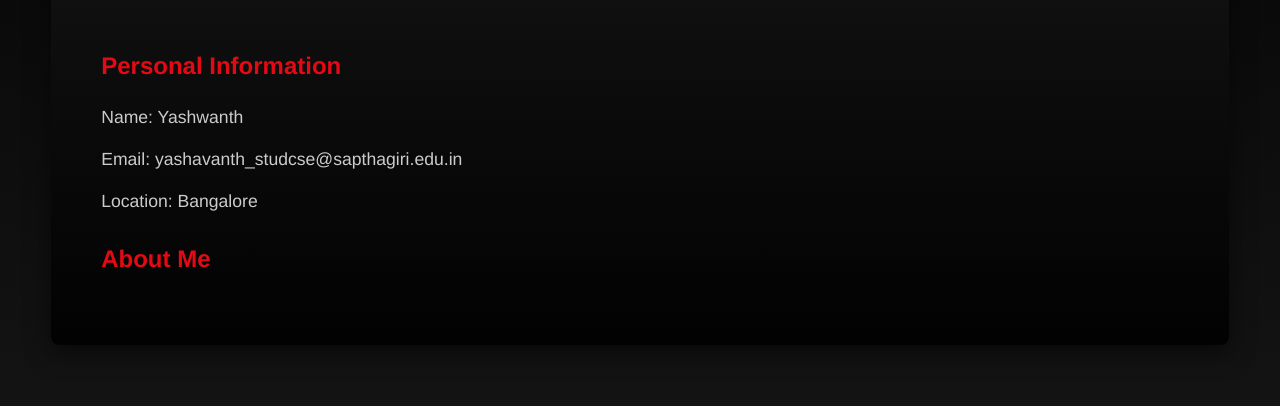
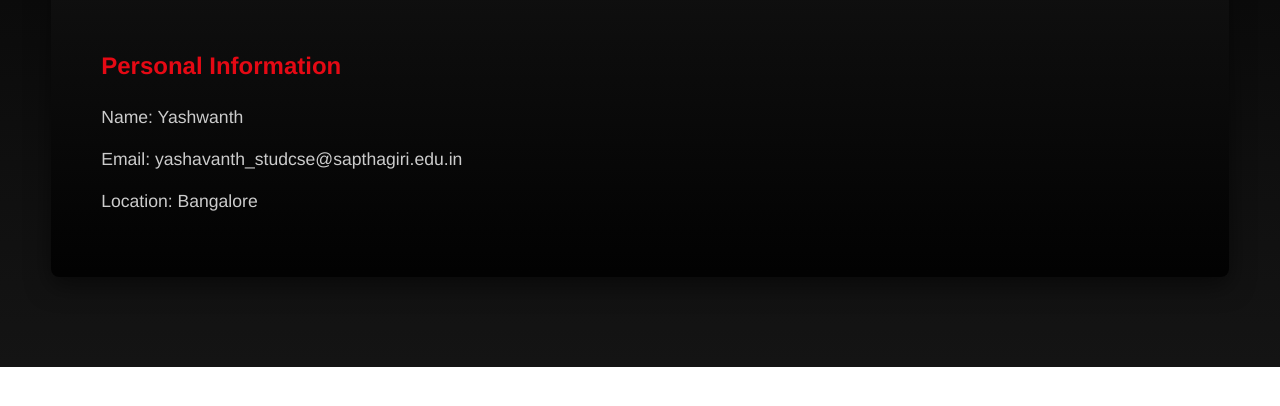
Before and after one commit to Yashavanth-77/web-assignment, a plain HTML site: page yashwanth.html in a window 1280 px wide. Shown: the part 448-854 px from the top of the page. After the commit the page ends 815 px from the top, so only its background shows below. Drawn offline with Linux system fonts and the light colour scheme.

Commit message:
Update yashwanth.html

```diff
--- a/yashwanth.html
+++ b/yashwanth.html
@@ -180,8 +180,6 @@
                 <p>Name: Yashwanth</p>
                 <p>Email: yashavanth_studcse@sapthagiri.edu.in</p>
                 <p>Location: Bangalore</p>
-
-                <h3 style="margin-top: 20px;">About Me</h3>
                 </div>
             </div>
         </section>
```
